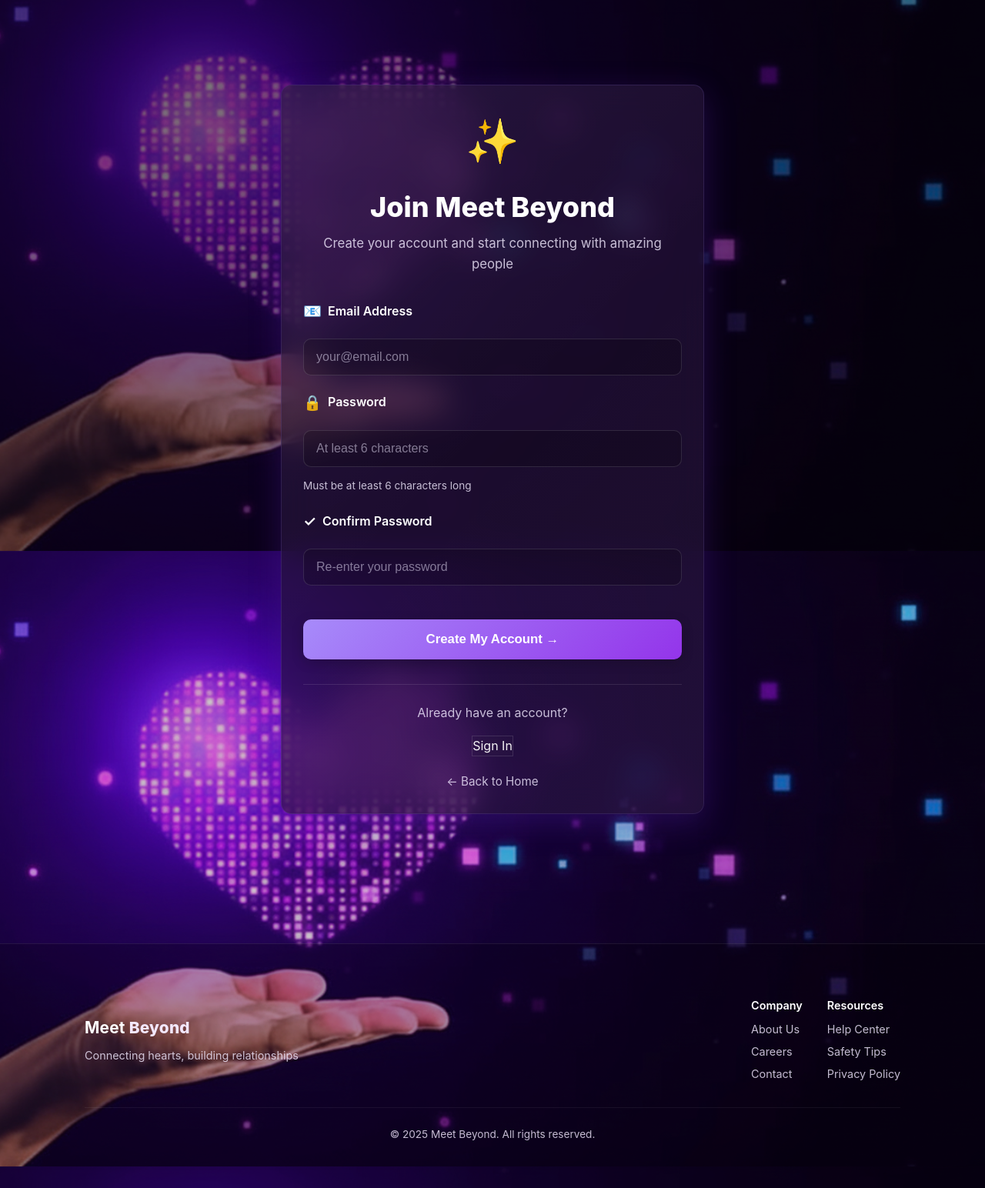
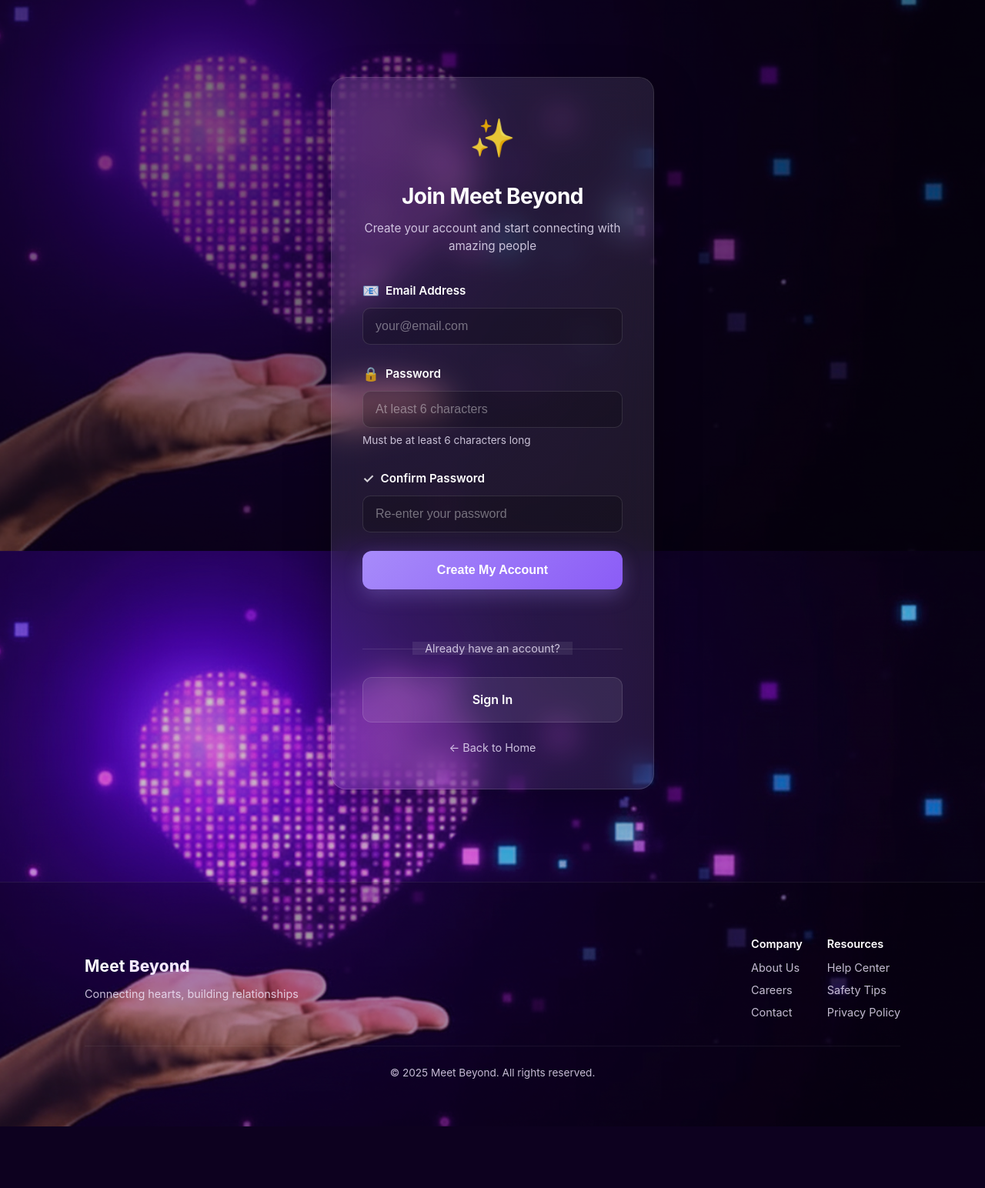
Before and after one commit to thesudesh/MeetBeyond-Backend, a PHP site: page /register.php in a window 1280 px wide. Shown: the part 84-1628 px from the top of the page at 77% size. After the commit the page ends 1548 px from the top, so only its background shows below. Run offline with PHP 8.4, Linux system fonts and the light colour scheme.

Commit message:
feat : changed form div for login and register pages

```diff
--- a/assets/style.css
+++ b/assets/style.css
@@ -462,6 +462,228 @@ label{
 
 .form-note{font-size:0.9rem;color:var(--muted);margin-top:6px}
 
+/* Modern Authentication Forms */
+.auth-container {
+  min-height: calc(100vh - 120px);
+  display: flex;
+  align-items: center;
+  justify-content: center;
+  padding: 40px 20px;
+  margin-top: 60px;
+}
+
+.auth-card {
+  width: 100%;
+  max-width: 420px;
+  background: rgba(255, 255, 255, 0.08);
+  backdrop-filter: blur(20px);
+  border: 1px solid rgba(255, 255, 255, 0.12);
+  border-radius: 20px;
+  padding: 40px;
+  box-shadow: 0 20px 60px rgba(0, 0, 0, 0.3);
+  position: relative;
+}
+
+.auth-card::before {
+  content: '';
+  position: absolute;
+  top: 0;
+  left: 0;
+  right: 0;
+  bottom: 0;
+  background: linear-gradient(135deg, rgba(167, 139, 250, 0.05), rgba(124, 58, 237, 0.02));
+  border-radius: 20px;
+  pointer-events: none;
+}
+
+.auth-header {
+  text-align: center;
+  margin-bottom: 32px;
+  position: relative;
+  z-index: 1;
+}
+
+.auth-icon {
+  font-size: 3rem;
+  margin-bottom: 16px;
+  opacity: 0.9;
+}
+
+.auth-title {
+  font-size: 1.75rem;
+  font-weight: 700;
+  color: var(--text);
+  margin-bottom: 8px;
+  letter-spacing: -0.02em;
+}
+
+.auth-subtitle {
+  color: var(--muted);
+  font-size: 0.95rem;
+  line-height: 1.5;
+}
+
+.auth-form {
+  position: relative;
+  z-index: 1;
+}
+
+.form-group {
+  margin-bottom: 24px;
+}
+
+.form-label {
+  display: flex;
+  align-items: center;
+  gap: 8px;
+  font-weight: 600;
+  color: var(--text);
+  margin-bottom: 8px;
+  font-size: 0.95rem;
+}
+
+.label-icon {
+  font-size: 1.1rem;
+  opacity: 0.8;
+}
+
+.form-input {
+  width: 100%;
+  padding: 16px 18px;
+  border-radius: 12px;
+  border: 1px solid rgba(255, 255, 255, 0.12);
+  background: rgba(0, 0, 0, 0.15);
+  font-size: 1rem;
+  color: var(--text);
+  outline: none;
+  transition: all 0.3s ease;
+}
+
+.form-input:focus {
+  border-color: var(--accent-purple);
+  background: rgba(0, 0, 0, 0.2);
+  box-shadow: 0 0 0 3px rgba(167, 139, 250, 0.12);
+  transform: translateY(-1px);
+}
+
+.form-input::placeholder {
+  color: rgba(255, 255, 255, 0.4);
+}
+
+.form-hint {
+  display: block;
+  font-size: 0.85rem;
+  color: var(--muted);
+  margin-top: 6px;
+}
+
+.auth-btn {
+  display: inline-flex;
+  align-items: center;
+  justify-content: center;
+  width: 100%;
+  padding: 16px 24px;
+  border-radius: 12px;
+  font-size: 1rem;
+  font-weight: 600;
+  text-decoration: none;
+  border: none;
+  cursor: pointer;
+  transition: all 0.3s ease;
+  position: relative;
+  overflow: hidden;
+}
+
+.auth-btn-primary {
+  background: linear-gradient(135deg, var(--accent-purple), #8b5cf6);
+  color: white;
+  box-shadow: 0 8px 24px rgba(167, 139, 250, 0.3);
+  margin-bottom: 32px;
+}
+
+.auth-btn-primary:hover {
+  transform: translateY(-2px);
+  box-shadow: 0 12px 32px rgba(167, 139, 250, 0.4);
+}
+
+.auth-btn-primary:active {
+  transform: translateY(0);
+}
+
+.auth-btn-secondary {
+  background: rgba(255, 255, 255, 0.08);
+  color: var(--text);
+  border: 1px solid rgba(255, 255, 255, 0.12);
+  margin-bottom: 20px;
+}
+
+.auth-btn-secondary:hover {
+  background: rgba(255, 255, 255, 0.12);
+  transform: translateY(-1px);
+}
+
+.auth-divider {
+  text-align: center;
+  margin: 32px 0 24px;
+  position: relative;
+}
+
+.auth-divider::before {
+  content: '';
+  position: absolute;
+  top: 50%;
+  left: 0;
+  right: 0;
+  height: 1px;
+  background: rgba(255, 255, 255, 0.1);
+}
+
+.auth-divider span {
+  background: rgba(255, 255, 255, 0.08);
+  padding: 0 16px;
+  color: var(--muted);
+  font-size: 0.9rem;
+  position: relative;
+  z-index: 1;
+}
+
+.auth-footer {
+  text-align: center;
+  position: relative;
+  z-index: 1;
+}
+
+.auth-link {
+  color: var(--muted);
+  text-decoration: none;
+  font-size: 0.9rem;
+  transition: color 0.3s ease;
+}
+
+.auth-link:hover {
+  color: var(--accent-purple);
+}
+
+/* Responsive design for auth forms */
+@media (max-width: 480px) {
+  .auth-card {
+    padding: 30px 20px;
+    margin: 10px;
+  }
+
+  .auth-title {
+    font-size: 1.5rem;
+  }
+
+  .form-input {
+    padding: 14px 16px;
+  }
+
+  .auth-btn {
+    padding: 14px 20px;
+  }
+}
+
 /* Alerts */
 .alert{
   padding:14px 18px;
--- a/register.php
+++ b/register.php
@@ -73,53 +73,58 @@ if ($_SERVER["REQUEST_METHOD"] === "POST") {
 <body>
 <?php include_once __DIR__ . '/includes/nav.php'; ?>
 
-<main class="container">
-    <div class="card" style="max-width:550px;margin:60px auto;text-align:center">
-        <div style="font-size:3.5rem;margin-bottom:20px">✨</div>
-        <h2 class="page-title" style="margin-bottom:12px">Join Meet Beyond</h2>
-        <p class="lead" style="margin-bottom:32px">Create your account and start connecting with amazing people</p>
+<main class="auth-container">
+    <div class="auth-card">
+        <div class="auth-header">
+            <div class="auth-icon">✨</div>
+            <h2 class="auth-title">Join Meet Beyond</h2>
+            <p class="auth-subtitle">Create your account and start connecting with amazing people</p>
+        </div>
 
         <?php if ($error): ?>
-            <div class="alert alert-error" role="alert" style="text-align:left">
+            <div class="alert alert-error" role="alert">
                 <?php echo htmlspecialchars($error); ?>
             </div>
         <?php endif; ?>
 
-        <form method="POST" autocomplete="off" style="text-align:left">
-            <div class="form-row">
-                <label style="display:flex;align-items:center;gap:8px;font-weight:600">
-                    <span style="font-size:1.2rem">📧</span> Email Address
+        <form method="POST" autocomplete="off" class="auth-form">
+            <div class="form-group">
+                <label for="email" class="form-label">
+                    <span class="label-icon">📧</span>
+                    Email Address
                 </label>
-                <input id="email" type="email" name="email" placeholder="your@email.com" required>
+                <input type="email" id="email" name="email" class="form-input" placeholder="your@email.com" required>
             </div>
 
-            <div class="form-row">
-                <label style="display:flex;align-items:center;gap:8px;font-weight:600">
-                    <span style="font-size:1.2rem">🔒</span> Password
+            <div class="form-group">
+                <label for="password" class="form-label">
+                    <span class="label-icon">🔒</span>
+                    Password
                 </label>
-                <input id="password" type="password" name="password" placeholder="At least 6 characters" required>
-                <small style="color:var(--muted);font-size:0.85rem">Must be at least 6 characters long</small>
+                <input type="password" id="password" name="password" class="form-input" placeholder="At least 6 characters" required>
+                <small class="form-hint">Must be at least 6 characters long</small>
             </div>
 
-            <div class="form-row">
-                <label style="display:flex;align-items:center;gap:8px;font-weight:600">
-                    <span style="font-size:1.2rem">✓</span> Confirm Password
+            <div class="form-group">
+                <label for="confirm" class="form-label">
+                    <span class="label-icon">✓</span>
+                    Confirm Password
                 </label>
-                <input id="confirm" type="password" name="confirm" placeholder="Re-enter your password" required>
+                <input type="password" id="confirm" name="confirm" class="form-input" placeholder="Re-enter your password" required>
             </div>
 
-            <button type="submit" class="btn" style="width:100%;justify-content:center;padding:16px;margin-top:24px;font-size:1.05rem">
-                Create My Account →
+            <button type="submit" class="auth-btn auth-btn-primary">
+                Create My Account
             </button>
         </form>
 
-        <div style="margin-top:32px;padding-top:24px;border-top:1px solid rgba(255,255,255,0.1)">
-            <p style="color:var(--muted);margin-bottom:16px">Already have an account?</p>
-            <a href="login.php" class="btn-ghost" style="display:inline-flex">Sign In</a>
+        <div class="auth-divider">
+            <span>Already have an account?</span>
         </div>
 
-        <div style="margin-top:20px">
-            <a href="index.php" style="color:var(--muted);font-size:0.95rem">← Back to Home</a>
+        <div class="auth-footer">
+            <a href="login.php" class="auth-btn auth-btn-secondary">Sign In</a>
+            <a href="index.php" class="auth-link">← Back to Home</a>
         </div>
     </div>
 </main>
```
Also changed, not shown: login.php (+28 -22 lines).
